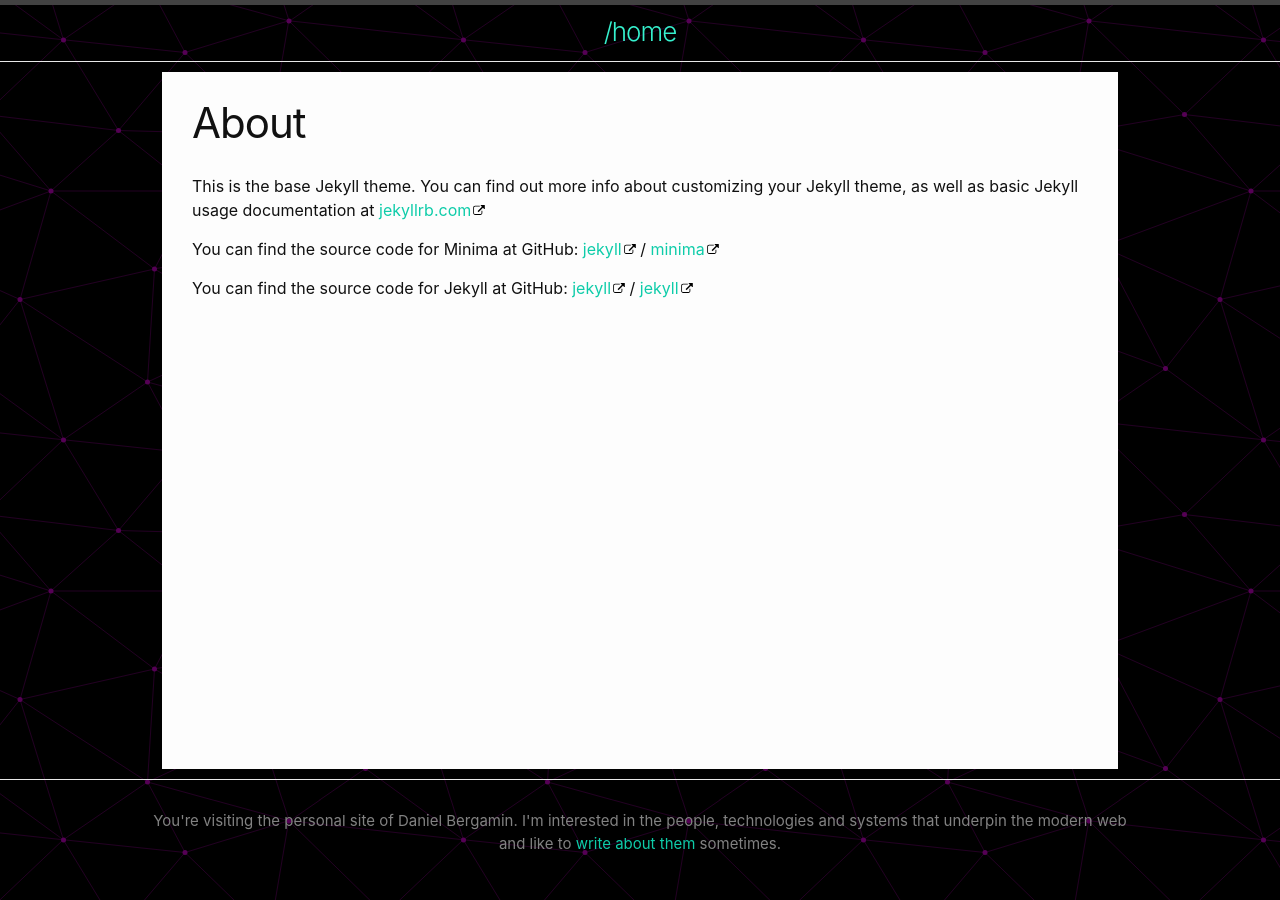
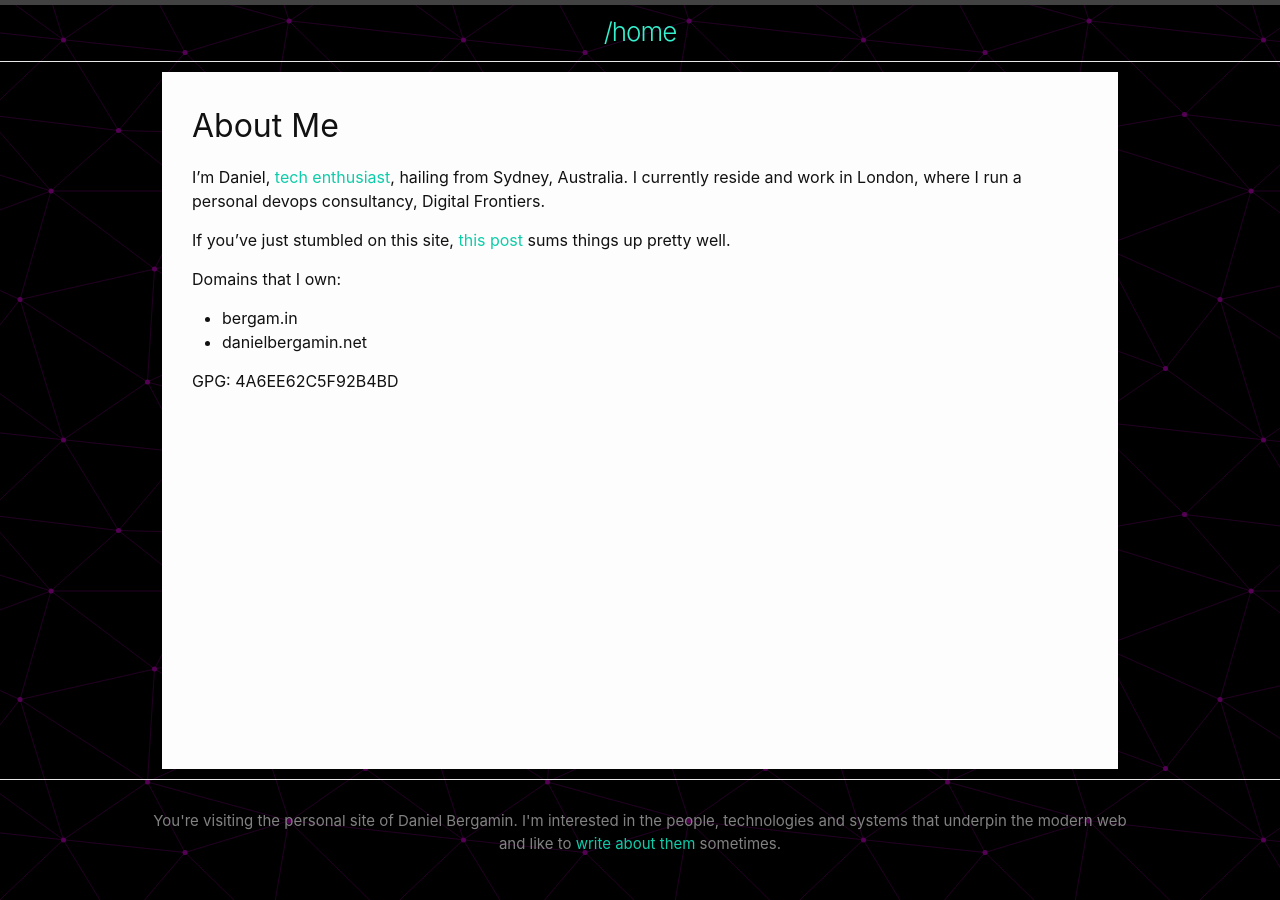
Before and after one commit to dbergamin/dbergamin-personal-site, a Jekyll site: the page built from site/about.markdown, in a window 1280 px wide. Built offline with Jekyll 4.4.1, drawn with Linux system fonts in a browser that asks for light colours.

Commit message:
Add an 'about' page

```diff
--- a/site/_includes/terminal.html
+++ b/site/_includes/terminal.html
@@ -2,7 +2,7 @@
   <div id="terminal-header">
      <span id="terminal-title">dansh - guest@danielbergamin.net</span>
   </div>
-  <div id="terminal-body">
+  <div id="terminal-body" class="background-nodes">
     <div id="terminal-line">
       <span class="terminal-prompt">guest@danielbergamin.net:~ $ </span>
       <span class="terminal-command">cd public/</span>
--- a/site/_layouts/page.html
+++ b/site/_layouts/page.html
@@ -1,14 +1,10 @@
 ---
 layout: default
 ---
-<article class="post">
+<div class="home">
+  {%- if page.title -%}
+    <h1 class="page-heading">{{ page.title }}</h1>
+  {%- endif -%}
 
-  <header class="post-header">
-    <h1 class="post-title">{{ page.title | escape }}</h1>
-  </header>
-
-  <div class="post-content">
-    {{ content }}
-  </div>
-
-</article>
+  {{ content }}
+</div>
--- a/site/about.markdown
+++ b/site/about.markdown
@@ -1,18 +1,17 @@
 ---
 layout: page
-title: About
-permalink: /about/
+title: About Me
 ---
 
-This is the base Jekyll theme. You can find out more info about customizing your Jekyll theme, as well as basic Jekyll usage documentation at [jekyllrb.com](https://jekyllrb.com/)
+I'm Daniel, [tech enthusiast][cv], hailing from Sydney, Australia. I currently reside and work in London, where I run a personal devops consultancy, Digital Frontiers.
 
-You can find the source code for Minima at GitHub:
-[jekyll][jekyll-organization] /
-[minima](https://github.com/jekyll/minima)
+If you've just stumbled on this site, [this post][getting-started] sums things up pretty well.
 
-You can find the source code for Jekyll at GitHub:
-[jekyll][jekyll-organization] /
-[jekyll](https://github.com/jekyll/jekyll)
+Domains that I own:
+- bergam.in
+- danielbergamin.net
 
+GPG: 4A6EE62C5F92B4BD
 
-[jekyll-organization]: https://github.com/jekyll
+[cv]: {% link cv.markdown %}
+[getting-started]: {% link _posts/2020-02-06-about-this-site.markdown %}
```
Also changed, not shown: other parts of site/_includes/terminal.html (+1 -0 lines).
